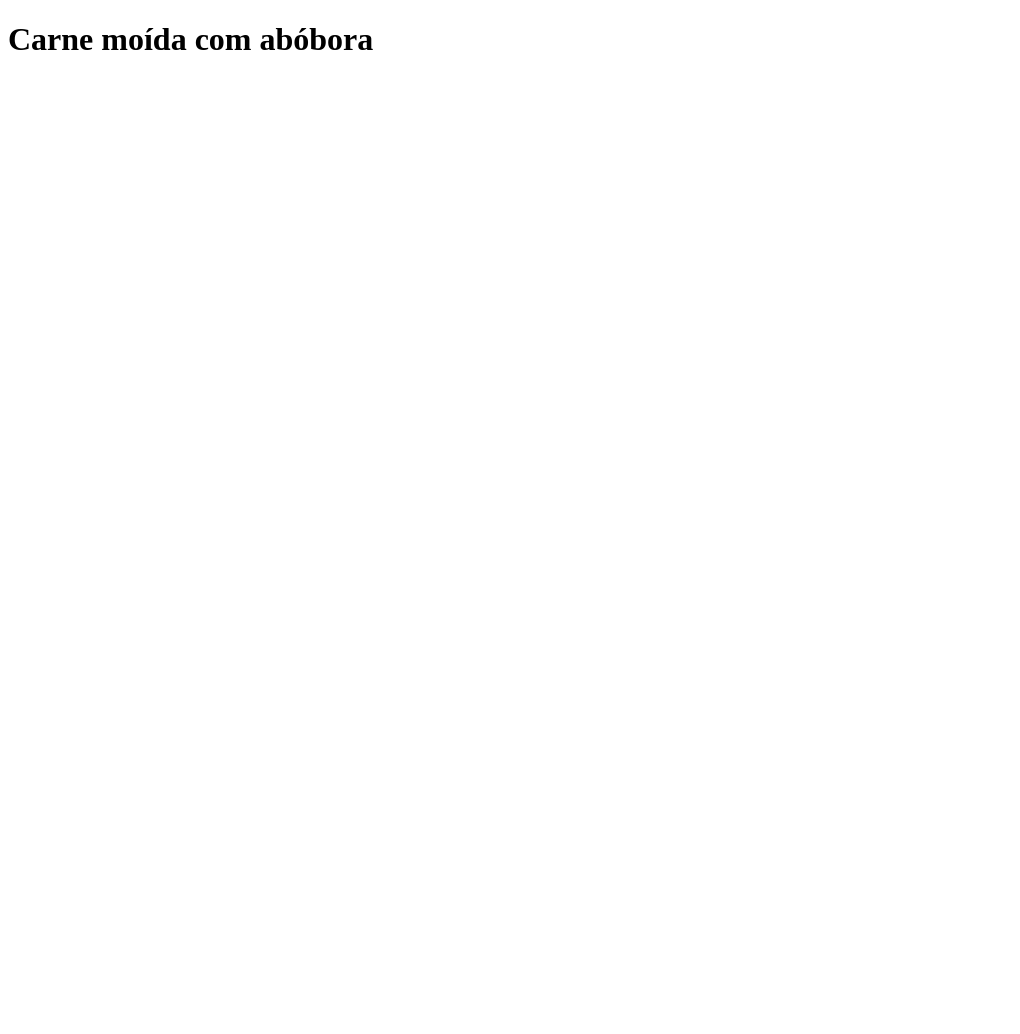
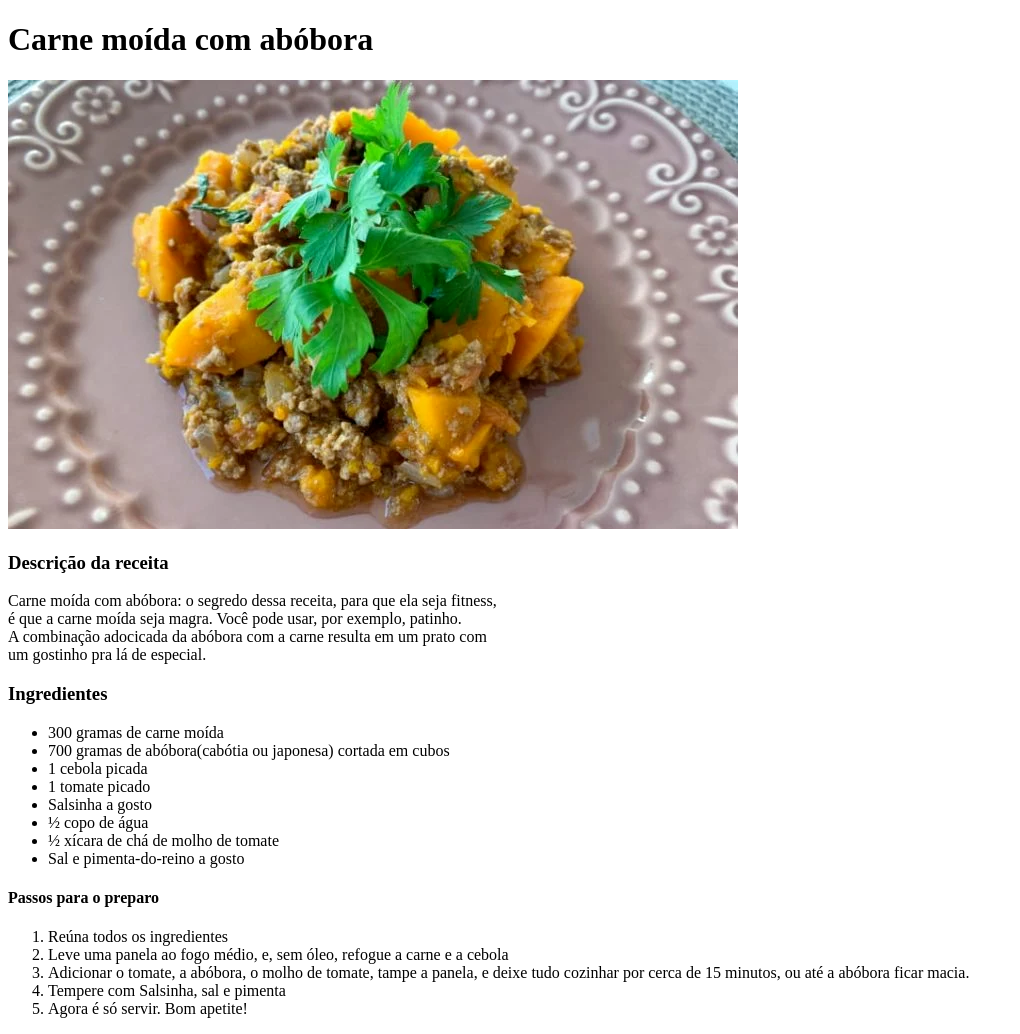
Before and after one commit to PedroPaulors/odin-receitas, a plain HTML site: page receitas/carne-moida-com-abobora.html in a window 1280 px wide. Shown: the whole page, without its empty margins (0-1020 px from the left). Before the commit the page ends 800 px from the top, so only its background shows below. Drawn offline with Linux system fonts and the light colour scheme.

Commit message:
finalizada a receita

```diff
--- a/receitas/carne-moida-com-abobora.html
+++ b/receitas/carne-moida-com-abobora.html
@@ -6,6 +6,37 @@
 </head>
 <body>
     <h1>Carne moída com abóbora</h1>
+    <img src=" ../imagens/carne-moida-com-abobora-00-730x449.png" alt="">
 
+    <h3>Descrição da receita</h3>
+    <p>
+        Carne moída com abóbora: o segredo dessa receita, para que ela seja fitness,<br>
+        é que a carne moída seja magra. Você pode usar, por exemplo, patinho.<br>
+        A combinação adocicada da abóbora com a carne resulta em um prato com<br>
+        um gostinho pra lá de especial.
+    </p>
+
+    <h3>Ingredientes</h3>
+    <ul>
+       <li>300 gramas de carne moída</li>
+       <li>700 gramas de abóbora(cabótia ou japonesa) cortada em cubos</li>
+       <li>1 cebola picada</li>
+       <li>1 tomate picado</li>
+       <li>Salsinha a gosto</li>
+       <li>&frac12; copo de água</li>
+       <li>&frac12; xícara de chá de molho de tomate</li>
+       <li>Sal e pimenta-do-reino a gosto</li>
+    </ul>
+
+    <h4>Passos para o preparo</h4>
+    <ol>
+       <li>Reúna todos os ingredientes</li>
+       <li>Leve uma panela ao fogo médio, e, sem óleo, refogue a carne e a cebola</li>
+       <li>Adicionar o tomate, a abóbora, o molho de tomate, tampe a panela,
+           e deixe tudo cozinhar por cerca de 15 minutos, ou até a abóbora ficar macia.
+       </li>
+       <li>Tempere com Salsinha, sal e pimenta</li>
+       <li>Agora é só servir. Bom apetite!</li>
+    </ol>
 </body>
 </html>
```
Also changed, not shown: index.html (+1 -1 lines), receitas/rosbife.html (added, +11 -0 lines), imagens/carne-moida-com-abobora-00-730x449.png (added), imagens/rosbife.jpeg (added).
